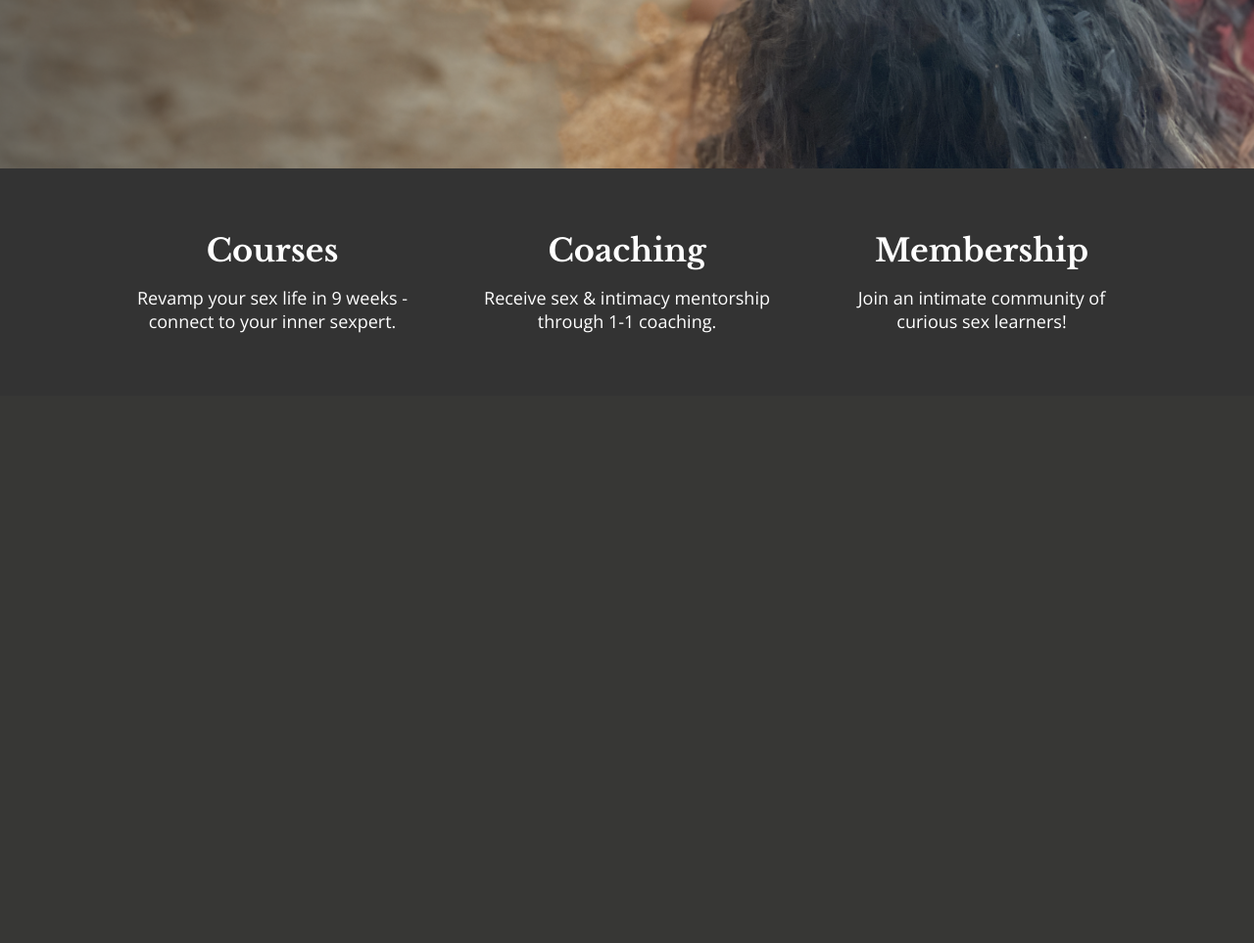
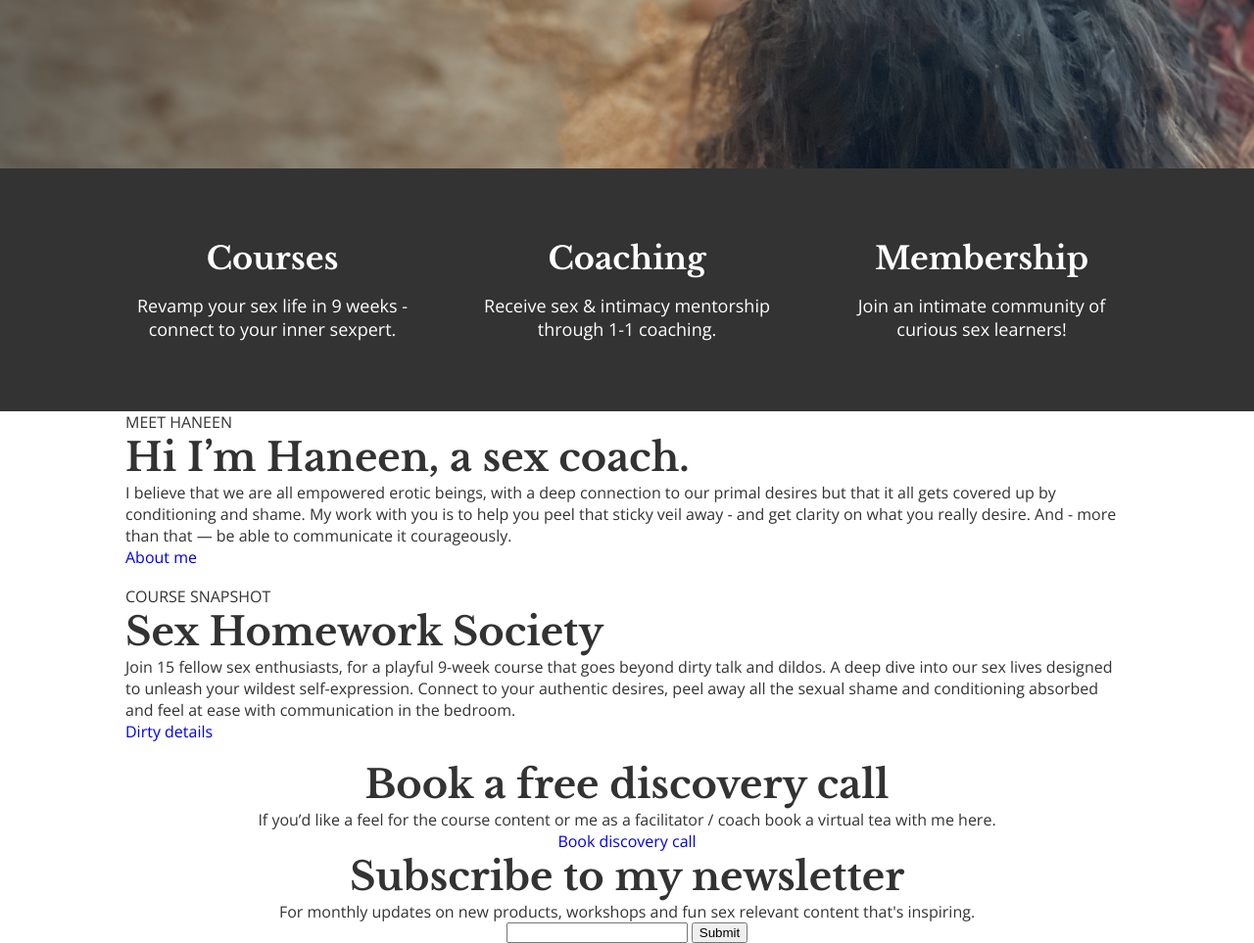
Before and after one commit to seyhanvankhan/sexhomeworksociety.com, a Flask app: page / in a window 1280 px wide. Shown: the part 628-1591 px from the top of the page at 98% size. Before the commit the page ends 968 px from the top, so only its background shows below. Run offline with Flask 2, Linux system fonts and the light colour scheme.

Commit message:
Home sections and footer HTML added ready for styling

```diff
--- /dev/null
+++ b/assets/stylesheets/components/discovery-call.css
@@ -0,0 +1,3 @@
+.discovery-call {
+  text-align: center;
+}
--- /dev/null
+++ b/assets/stylesheets/components/footer.css
@@ -0,0 +1,3 @@
+footer {
+  text-align: center;
+}
--- a/assets/stylesheets/components/highlights.css
+++ b/assets/stylesheets/components/highlights.css
@@ -7,7 +7,7 @@
   display: flex;
   justify-content: space-between;
   align-items: center;
-  padding: 64px 0;
+  padding: 72px 0;
 }
 
 .highlight {
--- a/assets/stylesheets/style.css
+++ b/assets/stylesheets/style.css
@@ -3,6 +3,8 @@
 @import url(components/highlights.css);
 @import url(components/banner.css);
 @import url(components/logo.css);
+@import url(components/footer.css);
+@import url(components/discovery-call.css);
 
 @import url('https://fonts.googleapis.com/css2?family=Libre+Baskerville:ital,wght@0,400;0,700;1,400&family=Open+Sans:ital,wght@0,300;0,400;0,700;1,400;1,700&display=swap');
 
--- a/templates/index.html
+++ b/templates/index.html
@@ -41,4 +41,39 @@
     </div>
   </div>
 </div>
+
+<section class="container">
+  <div>
+    <p class="pretitle">MEET HANEEN</p>
+    <h2>Hi I’m Haneen, a sex coach.</h2>
+    <p>I believe that we are all empowered erotic beings, with a deep connection to our primal desires but that it all gets covered up by conditioning and shame. My work with you is to help you peel that sticky veil away - and get clarity on what you really desire. And - more than that — be able to communicate it courageously.</p>
+    <a href="#">About me</a>
+  </div>
+  <img src="" alt="">
+</section>
+
+<section class="container">
+  <div>
+    <p class="pretitle">COURSE SNAPSHOT</p>
+    <h2>Sex Homework Society</h2>
+    <p>Join 15 fellow sex enthusiasts, for a playful 9-week course that goes beyond dirty talk and dildos. A deep dive into our sex lives designed to unleash your wildest self-expression. Connect to your authentic desires, peel away all the sexual shame and conditioning absorbed and feel at ease with communication in the bedroom.</p>
+    <a href="#">Dirty details</a>
+  </div>
+  <img src="" alt="">
+</section>
+
+<section class="discovery-call">
+  <h2>Book a free discovery call</h2>
+  <p>If you’d like a feel for the course content or me as a facilitator / coach book a virtual tea with me here.</p>
+  <a href="#">Book discovery call</a>
+</section>
+
+<footer>
+  <h2>Subscribe to my newsletter</h2>
+  <p>For monthly updates on new products, workshops and fun sex relevant content that's inspiring.</p>
+  <form action="/">
+    <input type="text">
+    <input type="submit">
+  </form>
+</footer>
 {% endblock %}
```
